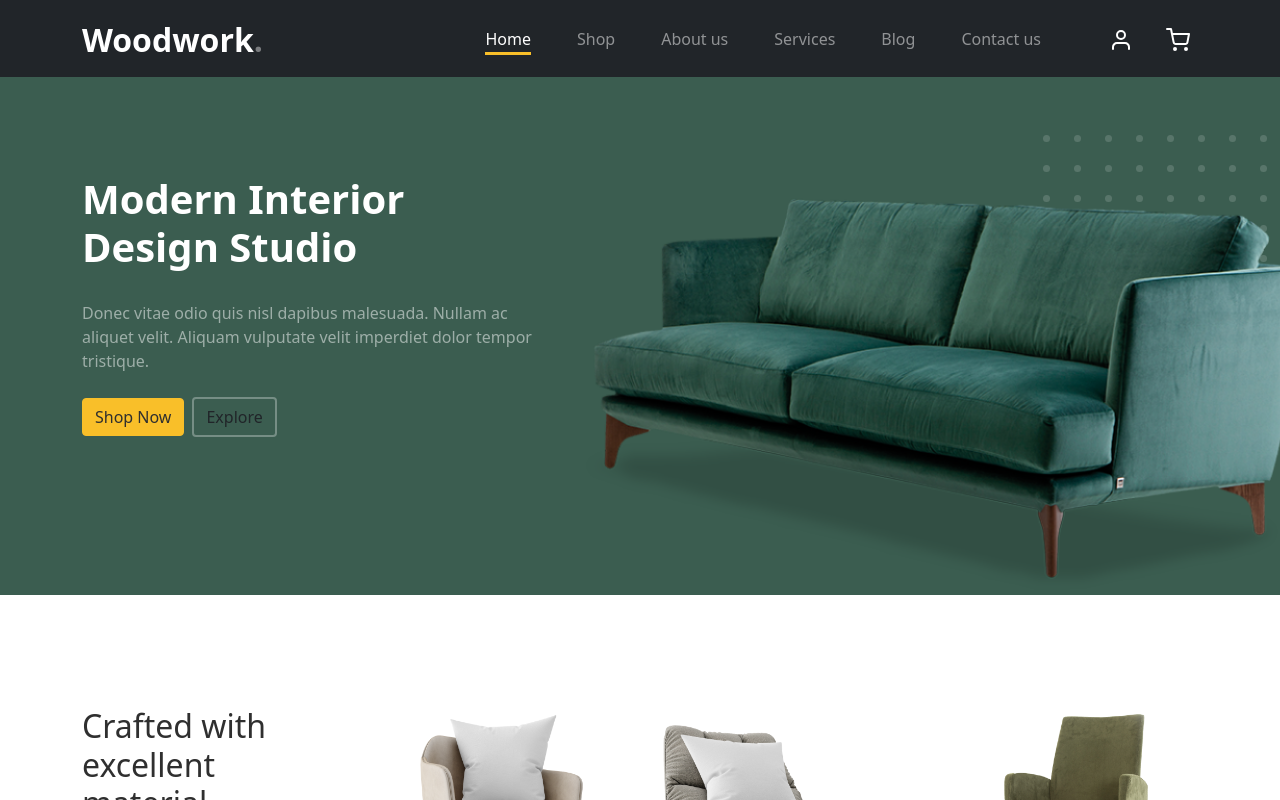
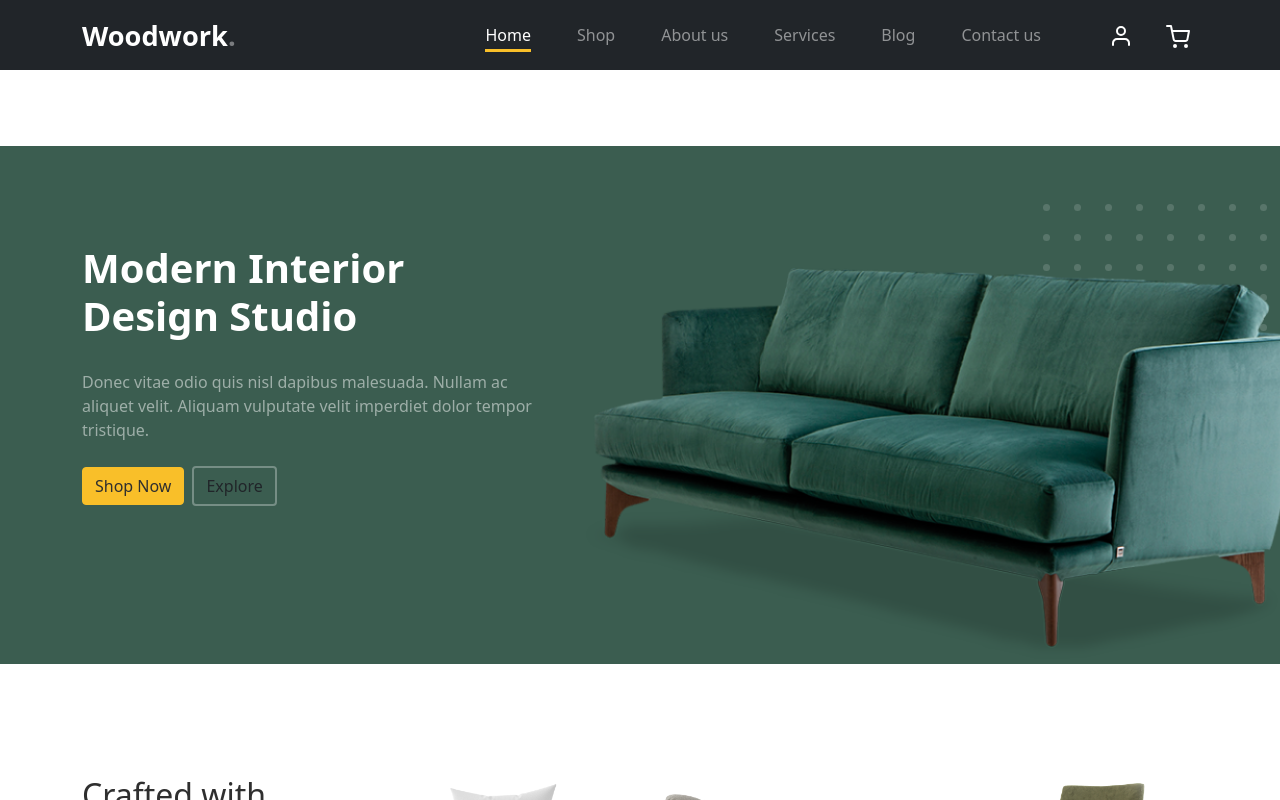
Before and after one commit to rathod-tirth/Woodwork-Ecommerce-React, a React (Vite) app in the folder savana/: page / in a window 1280 px wide. Shown: the top 800 px of the page. Built offline with nearby package versions, Linux system fonts and the light colour scheme.

Commit message:
update css for navbar and main

```diff
--- a/savana/src/assets/css/style.css
+++ b/savana/src/assets/css/style.css
@@ -40,12 +40,14 @@ a.more {
 
 .custom-navbar {
   background: #3b5d50 !important;
-  padding-top: 20px;
-  padding-bottom: 20px;
+  padding: 0.7rem 0;
+  position: fixed;
+  width: 100vw;
+  z-index: 10;
 }
 
 .custom-navbar .navbar-brand {
-  font-size: 32px;
+  font-size: 1.7rem;
   font-weight: 600;
 }
 
@@ -95,7 +97,7 @@ a.more {
 .custom-navbar .custom-navbar-nav li a {
   font-weight: 500;
   color: #ffffff !important;
-  opacity: .5;
+  opacity: 0.5;
   -webkit-transition: .3s all ease;
   -o-transition: .3s all ease;
   transition: .3s all ease;
@@ -164,6 +166,10 @@ a.more {
 
 .custom-navbar .custom-navbar-cta li:first-child {
   margin-right: 20px;
+}
+
+.main-section {
+  padding-top: 76px;
 }
 
 .hero {
```
